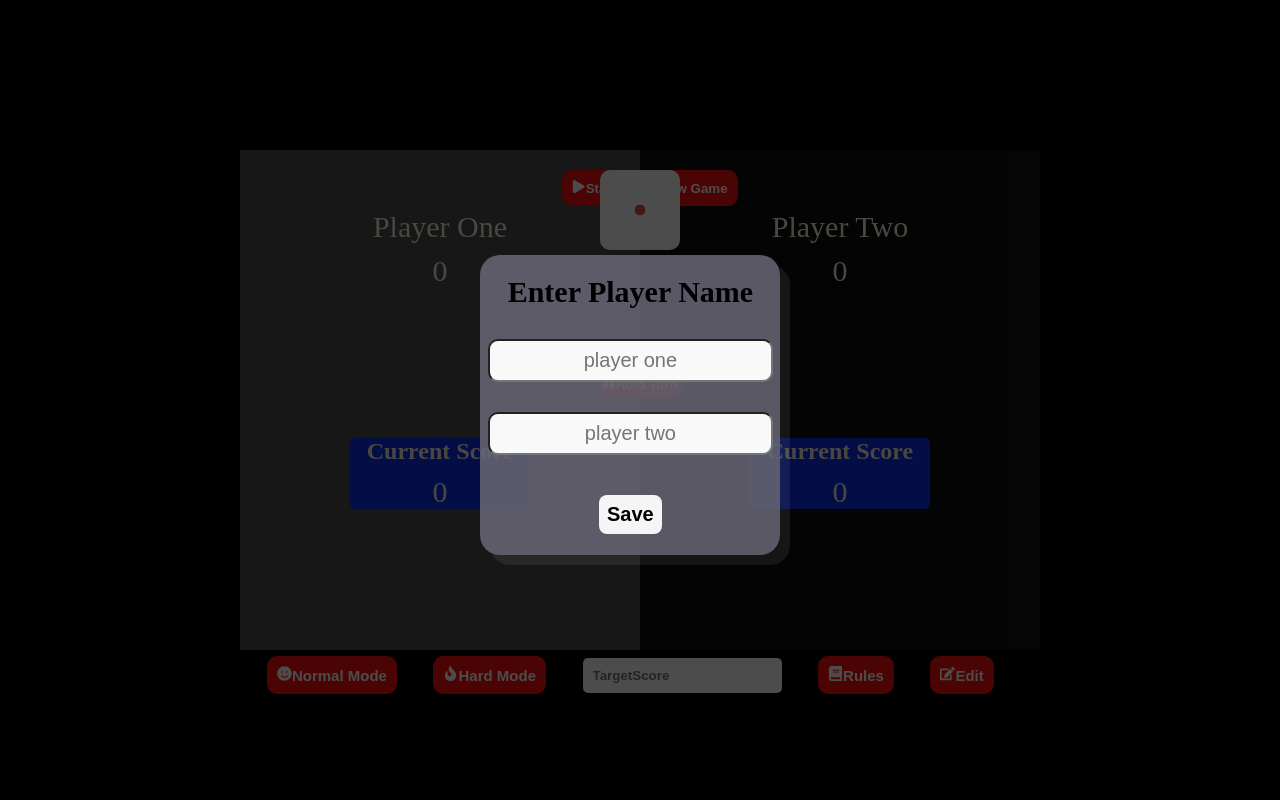
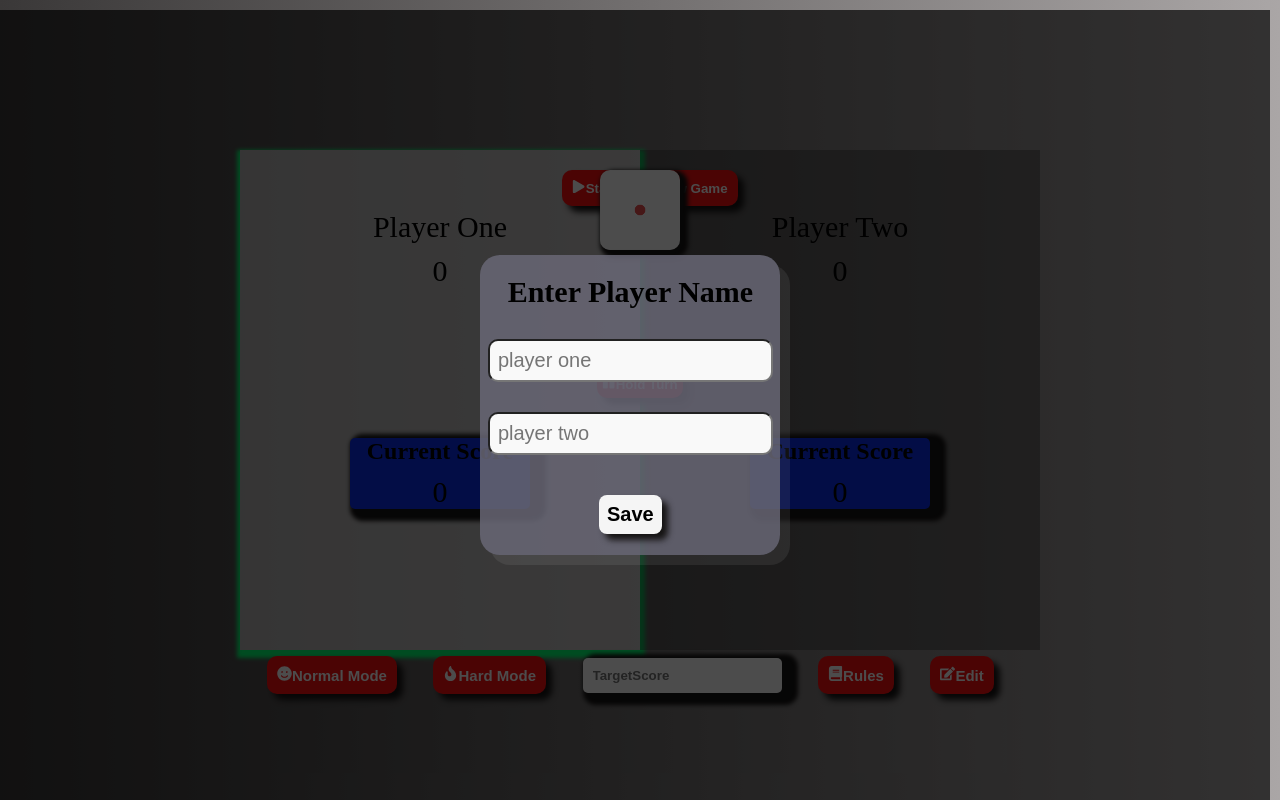
Before and after one commit to Rohithgopu05/DiceApplication, a React (Vite) app: page / in a window 1280 px wide. Both pictures are taken after a click on the button "Edit". Built offline with nearby package versions, Linux system fonts and the light colour scheme.

Commit message:
updated application responsiveness

```diff
--- a/src/App.css
+++ b/src/App.css
@@ -18,7 +18,7 @@ body {
   flex-direction: column;
   align-items: center;
   justify-content: center;
-  background-color: rgb(0, 0, 0);
+  background: linear-gradient(to right, rgb(58, 56, 56), rgb(170, 166, 166));
 }
 
 .maincontainer {
@@ -43,8 +43,10 @@ body {
 }
 .active {
   background: rgb(81, 207, 106);
+  box-shadow: 1px 4px 4px 4px rgb(2, 255, 112);
 }
 
 .inactive {
   background: rgb(198, 98, 98);
+  /* box-shadow: 1px 4px 4px 4px rgb(194, 80, 80); */
 }
--- a/src/App.jsx
+++ b/src/App.jsx
@@ -38,6 +38,10 @@ const App = () => {
   const [showeditname, seteditname] = useState(false);
   const [showRules, setShowRules] = useState(false);
   const [showWinScore, setWinScore] = useState(false);
+  const [Winnername, setWinnerName] = useState("");
+  const [winnerscore, setWinningScore] = useState(0);
+  const [PlayerName1, setPlayerName1] = useState("Player One");
+  const [PlayerName2, setPlayerName2] = useState("Player Two");
 
   const randomNum = Math.ceil(Math.random() * 6);
   const totalPlayer1Score = Player1Score + P1CurrentScore;
@@ -51,6 +55,7 @@ const App = () => {
     setP2CurrentScore(0);
     setPlayer1Score(0);
     setPlayer2Score(0);
+    setRandomGenNum(1);
   };
 
   const rolldice = () => {
@@ -66,7 +71,7 @@ const App = () => {
       if (totalPlayer1Score >= Input) {
         setPlayer1Score(totalPlayer1Score);
         setP1CurrentScore(0);
-        winnerfunction();
+        winnerfunction("Player One", totalPlayer1Score);
       } else {
         setPlayer1Score(totalPlayer1Score);
         setP1CurrentScore(0);
@@ -76,7 +81,7 @@ const App = () => {
       if (totalPlayer2Score >= Input) {
         setPlayer2Score(totalPlayer2Score);
         setP2CurrentScore(0);
-        winnerfunction();
+        winnerfunction("Player Two", totalPlayer2Score);
       } else {
         setPlayer2Score(totalPlayer2Score);
         setP2CurrentScore(0);
@@ -99,8 +104,16 @@ const App = () => {
   const editplayername = () => {
     seteditname(!showeditname);
   };
-  const winnerfunction = () => {
+  const winnerfunction = (name, score) => {
+    setWinnerName(name);
+    setWinningScore(score);
     setWinScore(!showWinScore);
+  };
+  const InputName1 = (e) => {
+    setPlayerName1(e.target.value);
+  };
+  const InputName2 = (e) => {
+    setPlayerName2(e.target.value);
   };
 
   return (
@@ -122,7 +135,7 @@ const App = () => {
             </div>
             <PlayerLayout
               isActive={ActivePlayer}
-              name="Player One"
+              name={PlayerName1}
               PlayerScore={Player1Score}
               current="Current Score"
               currentscore={P1CurrentScore}
@@ -143,7 +156,7 @@ const App = () => {
           </div>
           <div className={`Playertwo ${!ActivePlayer ? "active" : "inactive"}`}>
             <PlayerLayout
-              name="Player Two"
+              name={PlayerName2}
               PlayerScore={Player2Score}
               current="Current Score"
               currentscore={P2CurrentScore}
@@ -165,8 +178,20 @@ const App = () => {
             name="Edit"
             Buttonfunction={editplayername}
           />
-          {showeditname && <EditModal closeFunc={editplayername} />}
-          {showWinScore && <Winnerpopup Winner={winnerfunction} />}
+          {showeditname && (
+            <EditModal
+              closeFunc={editplayername}
+              value={InputName1}
+              value2={InputName2}
+            />
+          )}
+          {showWinScore && (
+            <Winnerpopup
+              Winner={winnerfunction}
+              name={Winnername}
+              score={winnerscore}
+            />
+          )}
         </div>
       </div>
     </>
--- a/src/components/ButtonComponent/Button.css
+++ b/src/components/ButtonComponent/Button.css
@@ -12,6 +12,7 @@
   border: none;
   border-radius: 10px;
   color: rgb(255, 255, 255);
+  box-shadow: 6px 6px 6px rgb(22, 20, 20);
 }
 .TopButtons Button:hover {
   color: rgb(0, 0, 0);
@@ -32,6 +33,7 @@
   font-weight: 800;
   border-radius: 10px;
   margin-bottom: 5px;
+  box-shadow: 6px 6px 6px rgb(22, 20, 20);
 }
 .MiddleButtons Button:hover {
   color: rgb(0, 0, 0);
@@ -54,6 +56,7 @@
   font-weight: 800;
   padding: 10px;
   border: none;
+  box-shadow: 6px 6px 6px rgb(22, 20, 20);
   border-radius: 10px;
   color: rgb(255, 255, 255);
 }
--- a/src/components/DiceImageCompoment/Dice.css
+++ b/src/components/DiceImageCompoment/Dice.css
@@ -5,4 +5,5 @@
   top: 150px;
   border: none;
   border-radius: 10px;
+  box-shadow: 4px 4px 4px 4px rgb(22, 20, 20);
 }
--- a/src/components/InputFieldComponent/Input.css
+++ b/src/components/InputFieldComponent/Input.css
@@ -3,5 +3,6 @@
   border: none;
   border-radius: 5px;
   color: black;
+  box-shadow: 8px 4px 4px 8px rgb(22, 20, 20);
   font-weight: 800;
 }
--- a/src/components/PlayerComponent/PlayerCard.css
+++ b/src/components/PlayerComponent/PlayerCard.css
@@ -10,7 +10,7 @@
   text-align: center;
 }
 .active {
-  background: rgba(255, 253, 253, 0.308);
+  background: rgba(255, 253, 253, 0.578);
 }
 .inactive {
   background: rgba(44, 43, 43, 0.379);
@@ -24,16 +24,16 @@
 }
 .Playercard h1 {
   font-weight: 100;
-  color: antiquewhite;
+  color: rgb(0, 0, 0);
   margin-top: 60px;
   font-size: 30px;
 }
 .Playercard h2 {
-  color: antiquewhite;
+  color: rgb(0, 0, 0);
 }
 .Playercard p {
   font-weight: 100;
-  color: antiquewhite;
+  color: rgb(0, 0, 0);
   margin-top: 10px;
   font-size: 30px;
 }
@@ -43,4 +43,6 @@
   background-color: rgb(11, 45, 234);
   border: none;
   border-radius: 5px;
+  box-shadow: 8px 4px 4px 8px rgb(22, 20, 20);
+
 }
--- a/src/components/PopupComponent/Editpopup/EditName.css
+++ b/src/components/PopupComponent/Editpopup/EditName.css
@@ -36,7 +36,7 @@
   font-size: 20px;
   margin-top: 30px;
   border-radius: 10px;
-  text-align: center;
+  /* text-align: center; */
   padding: 8px;
   color: black;
 }
--- a/src/components/PopupComponent/Editpopup/EditName.jsx
+++ b/src/components/PopupComponent/Editpopup/EditName.jsx
@@ -1,13 +1,25 @@
 import "./EditName.css";
-export const EditModal = ({ closeFunc }) => {
+export const EditModal = ({ value, value2, closeFunc }) => {
   return (
     <>
       <div className="EditMain">
         <div className="editname">
           <form action="">
             <h1>Enter Player Name</h1>
-            <input type="text" placeholder="player one" required />
-            <input type="text" placeholder="player two" required />
+            <input
+              onChange={value}
+              // value={value}
+              type="text"
+              placeholder="player one"
+              required
+            />
+            <input
+              // value={value2}
+              onChange={value2}
+              type="text"
+              placeholder="player two"
+              required
+            />
           </form>
           <button type="submit" onClick={closeFunc}>
             Save
--- a/src/components/PopupComponent/Winnerpopup/Winner.css
+++ b/src/components/PopupComponent/Winnerpopup/Winner.css
@@ -11,7 +11,7 @@
 }
 .winpop {
   margin-top: 300px;
-  height: 400px;
+  height: 230px;
   width: 400px;
   background: linear-gradient(
     to Right,
@@ -26,9 +26,14 @@
   border: none;
   border-radius: 50px;
   z-index: 3;
+  box-shadow: 3px 3px 3px rgb(185, 189, 187);
 }
 .winpop h1 {
   font-size: 25px;
   font-weight: 50px;
-  margin: 40px;
+  margin: 20px;
+  color: rgb(21, 18, 15);
 }
+.winpop button{
+  box-shadow: 2px 2px 2px rgb(90, 25, 25);
+}
--- a/src/components/PopupComponent/Winnerpopup/Winner.jsx
+++ b/src/components/PopupComponent/Winnerpopup/Winner.jsx
@@ -1,11 +1,23 @@
+import {} from "react-icons/fa6";
 import "./Winner.css";
-export const Winnerpopup = ({ Winner }) => {
+import { FaStar, FaTrophy } from "react-icons/fa";
+export const Winnerpopup = ({ Winner, name, score }) => {
   return (
     <>
       <div className="WinMain">
         <div className="winpop">
-          <h1>{` Player1 won the game`}</h1>
-          <button onClick={Winner}>Congratulations</button>
+          <h1>{` ${name} won the game `}</h1>
+          <h1>
+            <FaTrophy />
+          </h1>
+          <h1>{`  Score : ${score}`}</h1>
+          <button onClick={Winner}>
+            {" "}
+            <FaStar />
+            <FaStar />
+            Congratulations <FaStar />
+            <FaStar />
+          </button>
         </div>
       </div>
     </>
```
Also changed, not shown: src/components/PopupComponent/Rulespopup/Rules.css (line endings or trailing spaces).
